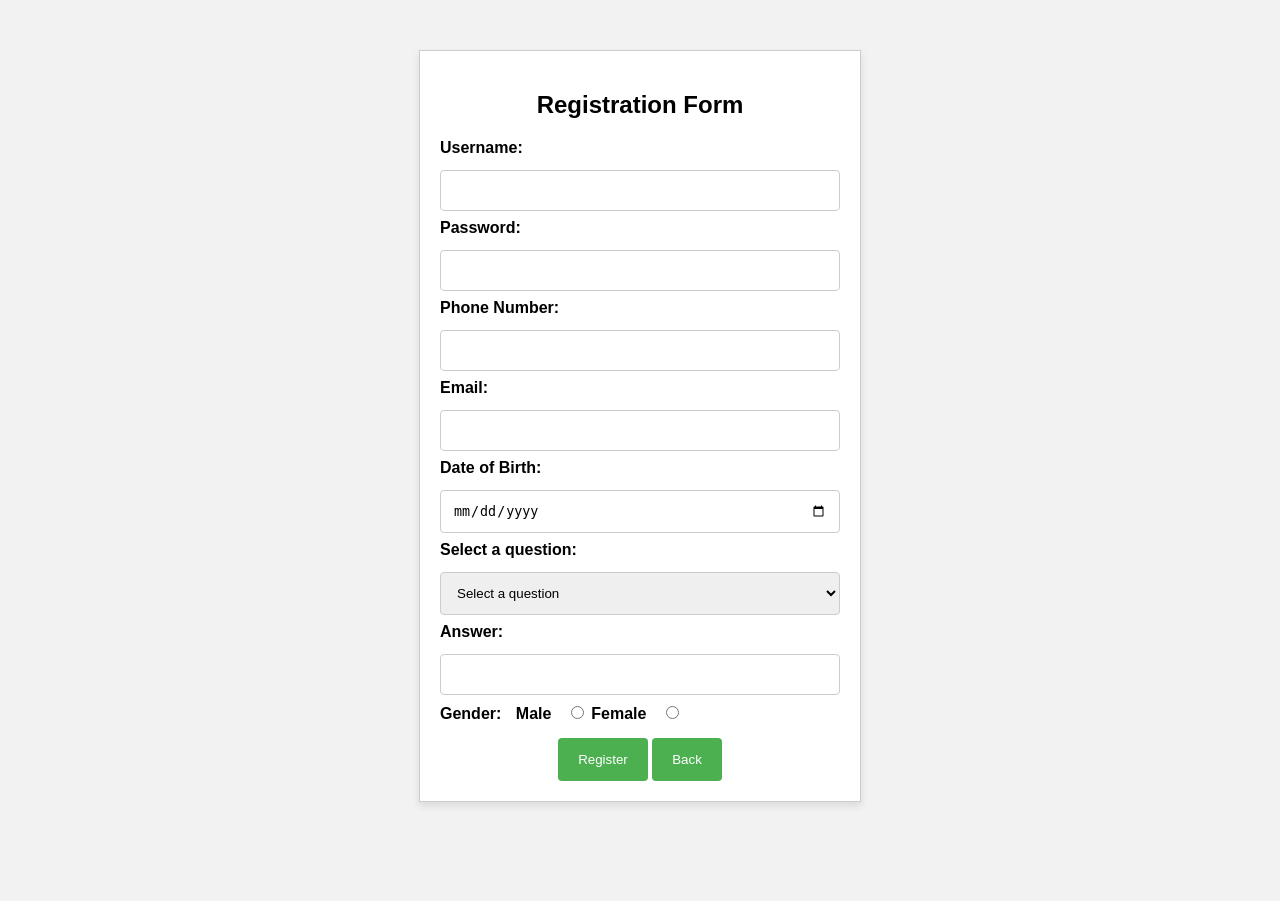
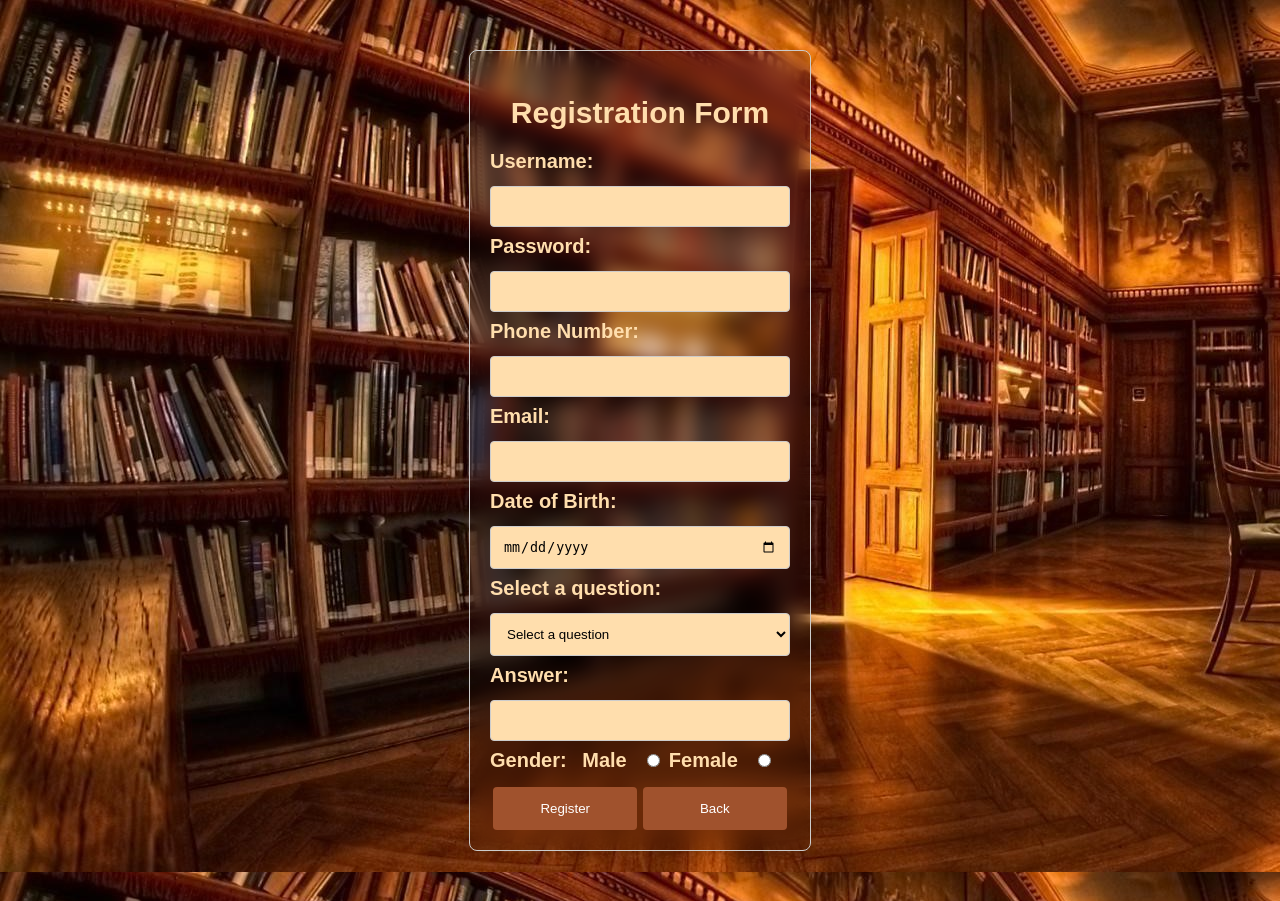
Before and after one commit to loayHajir/sikkaLibrary, a PHP site: page /regestration.php in a window 1280 px wide. Before the commit the page ends 806 px from the top, so only its background shows below. Run offline with PHP 8.4, Linux system fonts and the light colour scheme.

Commit message:
registration

```diff
--- a/login.php
+++ b/login.php
@@ -77,7 +77,7 @@ if(isset($_POST['login'])){
         box-sizing: border-box;
         border: 1px solid #ccc;
         border-radius: 4px;
-        background-color: #FFDEAD;;
+        background-color: #FFDEAD;
 
 
     }
--- a/regestration.php
+++ b/regestration.php
@@ -34,15 +34,18 @@ if (isset($_POST['Register'])) {
         font-family: Arial, sans-serif;
         background-color: #f2f2f2;
         text-align: center;
+        background-image: url('library.jpg');
     }
 
     .registration-container {
-        margin: 50px auto;
-        width: 400px;
+        width: 300px;
         padding: 20px;
-        border: 1px solid #ccc;
-        background-color: #fff;
+        border-radius: 8px;
+        background-color: rgba(0, 0, 0, 0.1);
+        backdrop-filter: blur(10px);
         box-shadow: 0 4px 8px rgba(0, 0, 0, 0.1);
+        font-size: 20px;
+        color: #FFDEAD;
     }
 
     .registration-container h2 {
@@ -68,6 +71,7 @@ if (isset($_POST['Register'])) {
         box-sizing: border-box;
         border: 1px solid #ccc;
         border-radius: 4px;
+        background-color: #FFDEAD;
     }
     #question{
         width: 100%;
@@ -76,6 +80,7 @@ if (isset($_POST['Register'])) {
         box-sizing: border-box;
         border: 1px solid #ccc;
         border-radius: 4px;
+        background-color: #FFDEAD;
     }
 
     .registration-container label {
@@ -94,32 +99,41 @@ if (isset($_POST['Register'])) {
     }
 
     .registration-container input[type="submit"] {
-        background-color: #4CAF50;
-        color: white;
+        width: 48%;
+        background-color: #A0522D;
         padding: 14px 20px;
-        margin-top: 10px;
         border: none;
         border-radius: 4px;
         cursor: pointer;
     }
 
     .registration-container input[type="submit"]:hover {
-        background-color: #45a049;
+        background-color: #A0522D;
     }
      #back{
-        background-color: #4CAF50;
-        color: white;
+        width: 48%;
+        background-color: #A0522D;
         padding: 14px 20px;
-        margin-top: 10px;
         border: none;
         border-radius: 4px;
         cursor: pointer;
 
     }
+
     #back a {
         color: white;
         text-decoration: none;
     }
+    #answer,#dob,#username,#password{
+        width: 100%;
+        padding: 12px;
+        margin: 8px 0;
+        box-sizing: border-box;
+        border: 1px solid #ccc;
+        border-radius: 4px;
+        background-color: #FFDEAD;
+    }
+
     </style>
 </head>
 
--- a/splash.php
+++ b/splash.php
@@ -13,23 +13,27 @@
             justify-content: center;
             height: 100vh;
             margin: 0;
+            background-image: url('library.jpg');
         }
 
         .splash-content {
             text-align: center;
+            color: #FFDEAD;
         }
 
         .logo {
             width: 150px;
             height: 150px;
+            color: #FFDEAD;
         }
+
     </style>
 </head>
 <body>
     <!-- Your splash page content goes here -->
     <div class="splash-content">
         <h1>Welcome to Sikka library!</h1>
-        <img src="education-logo-open-book-dictionary-textbook-or-notebook-with-sunrice-icon-modern-emblem-idea-concept-design-for-business-libraries-schools-universities-educational-courses-vector.jpg" alt="Logo" class="logo">
+        <img src="96606910-library-logo-with-building-and-books (1).webp" alt="Logo" class="logo">
         <p>Loading...</p>
 
 
```
Also changed, not shown: 96606910-library-logo-with-building-and-books (1).webp (added), 96606910-library-logo-with-building-and-books.webp (added).
